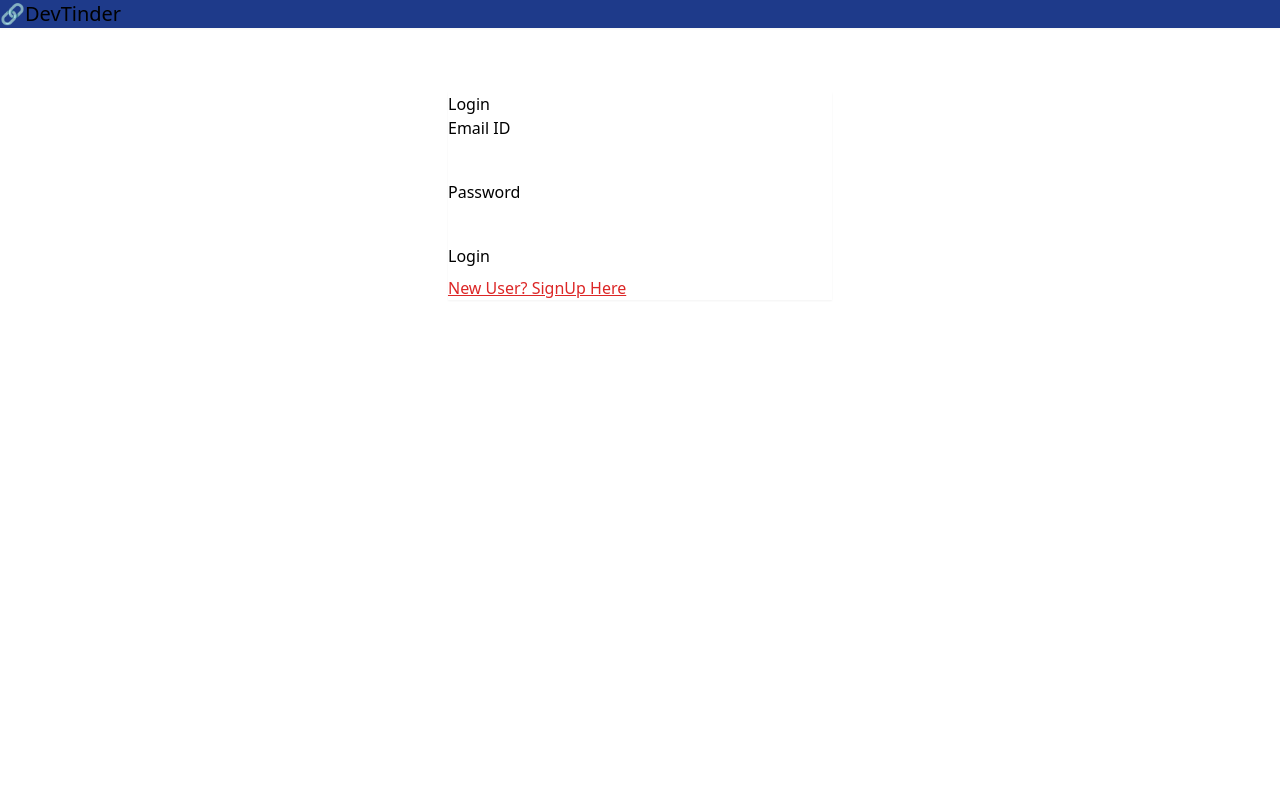
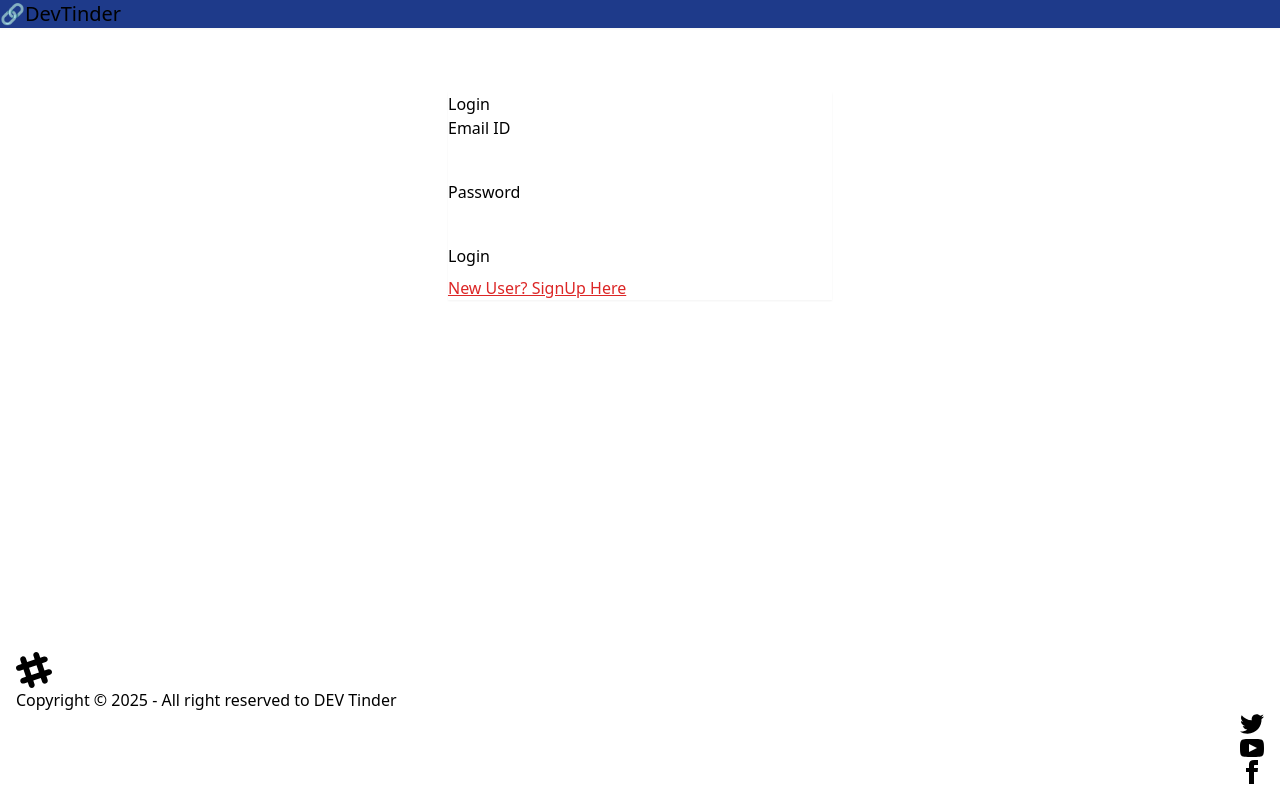
Before and after one commit to Kishor1407/devTinderWeb, a React (Vite) app: page /login in a window 1280 px wide. Built offline with nearby package versions, Linux system fonts and the light colour scheme; no server answers.

Commit message:
Final Commit

```diff
--- a/src/components/Body.jsx
+++ b/src/components/Body.jsx
@@ -38,10 +38,12 @@ const Body = () => {
   },[]);
 
   return (
-    <div>
+    <div className="flex flex-col min-h-screen">
       <Navbar />
-      <Outlet />
-      {/* <Footer/> */}
+      <main className="flex-1">
+        <Outlet />
+      </main>
+      <Footer />
     </div>
   );
 };
--- a/src/components/EditProfile.jsx
+++ b/src/components/EditProfile.jsx
@@ -39,7 +39,7 @@ const EditProfile = ({ user }) => {
   };
   return (
     <div className="flex  overflow-hidden">
-      <div className="w-1/2 flex justify-end items-start mt-10">
+      <div className="w-1/2 flex justify-end items-start mt-2">
         <div className="card w-96 bg-base-300 card-xl shadow-sm">
           <div className="card-body">
             <h2 className="card-title justify-center">Edit Profile</h2>
--- a/src/components/Footer.jsx
+++ b/src/components/Footer.jsx
@@ -2,7 +2,6 @@ import React from 'react'
 
 const Footer = () => {
   return (
-    <div className='flex items-end align-end'>
 <footer className="footer sm:footer-horizontal bg-neutral text-neutral-content items-center p-4">
   <aside className="grid-flow-col items-center">
     <svg
@@ -16,7 +15,7 @@ const Footer = () => {
       <path
         d="M22.672 15.226l-2.432.811.841 2.515c.33 1.019-.209 2.127-1.23 2.456-1.15.325-2.148-.321-2.463-1.226l-.84-2.518-5.013 1.677.84 2.517c.391 1.203-.434 2.542-1.831 2.542-.88 0-1.601-.564-1.86-1.314l-.842-2.516-2.431.809c-1.135.328-2.145-.317-2.463-1.229-.329-1.018.211-2.127 1.231-2.456l2.432-.809-1.621-4.823-2.432.808c-1.355.384-2.558-.59-2.558-1.839 0-.817.509-1.582 1.327-1.846l2.433-.809-.842-2.515c-.33-1.02.211-2.129 1.232-2.458 1.02-.329 2.13.209 2.461 1.229l.842 2.515 5.011-1.677-.839-2.517c-.403-1.238.484-2.553 1.843-2.553.819 0 1.585.509 1.85 1.326l.841 2.517 2.431-.81c1.02-.33 2.131.211 2.461 1.229.332 1.018-.21 2.126-1.23 2.456l-2.433.809 1.622 4.823 2.433-.809c1.242-.401 2.557.484 2.557 1.838 0 .819-.51 1.583-1.328 1.847m-8.992-6.428l-5.01 1.675 1.619 4.828 5.011-1.674-1.62-4.829z"></path>
     </svg>
-    <p>Copyright © {new Date().getFullYear()} - All right reserved</p>
+    <p>Copyright © {new Date().getFullYear()} - All right reserved to DEV Tinder</p>
   </aside>
   <nav className="grid-flow-col gap-4 md:place-self-center md:justify-self-end">
     <a>
@@ -54,8 +53,8 @@ const Footer = () => {
     </a>
   </nav>
 </footer>
-    </div>
+
   )
 }
 
-export default Footer
+export default Footer;
```
